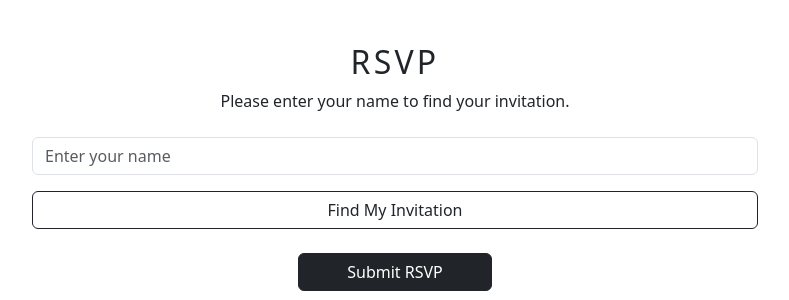
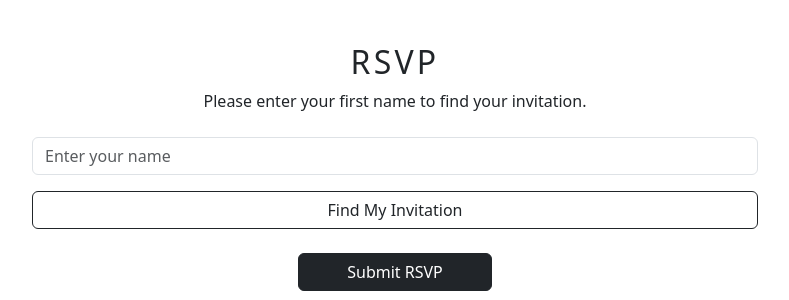
Before and after one commit to melanieb988/weddingsite, a Flask app: page /rsvp in a window 1280 px wide. Shown: the part 58-358 px from the top of the page, without its empty margins (245-1034 px from the left). Run offline with Flask 3, Linux system fonts and the light colour scheme; parts of the project's set-up code (start-up, migrations or seed data) failed here and were passed over; some libraries are stand-ins or nearby versions; some web fonts are replaced.

Commit message:
Update rsvp.html

```diff
--- a/templates/rsvp.html
+++ b/templates/rsvp.html
@@ -6,7 +6,7 @@
 
   <div class="text-center mb-4">
     <h2 style="letter-spacing:0.1em;">RSVP</h2>
-    <p>Please enter your name to find your invitation.</p>
+    <p>Please enter your first name to find your invitation.</p>
   </div>
 
   <!-- SEARCH SECTION -->
```
